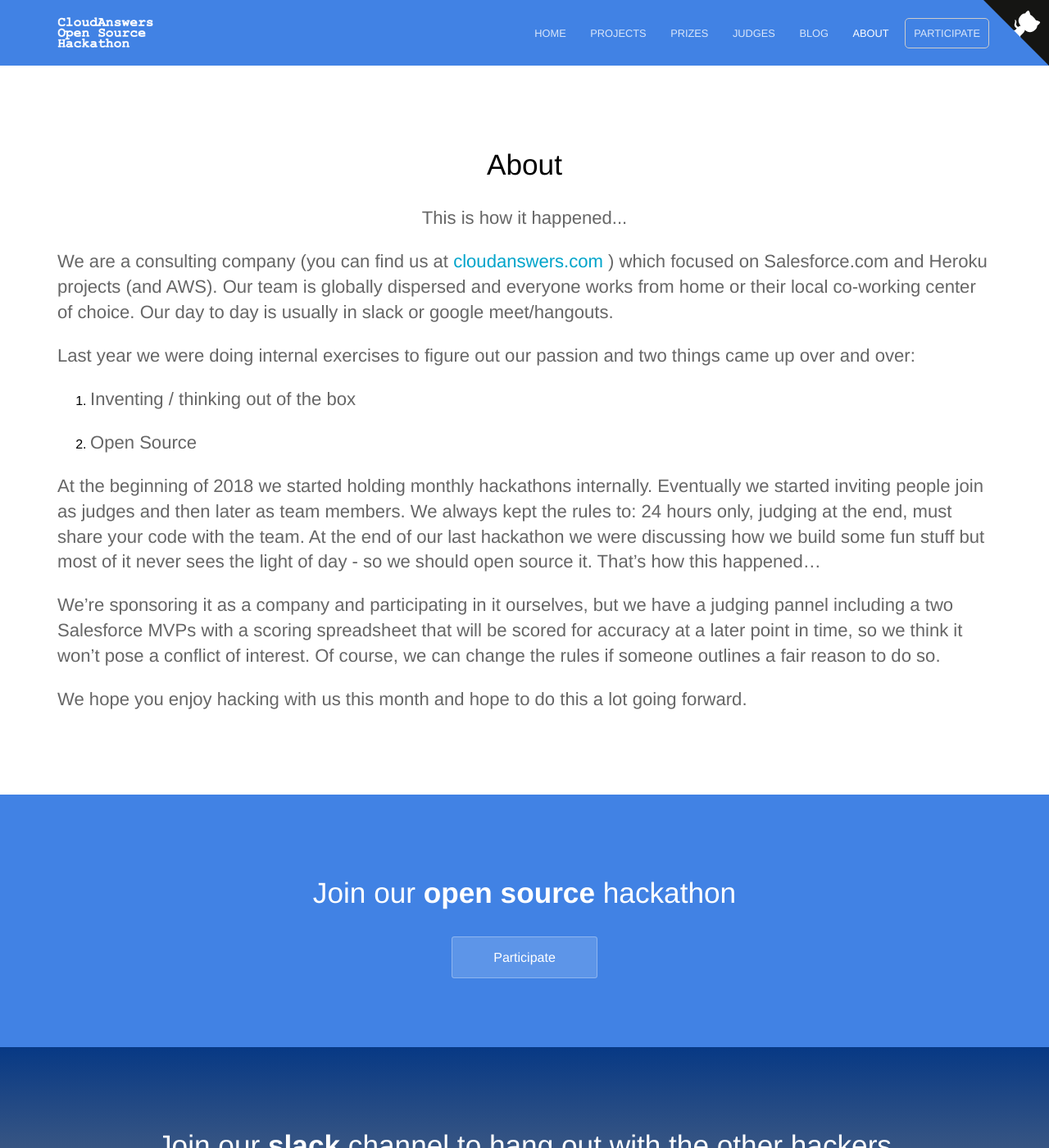
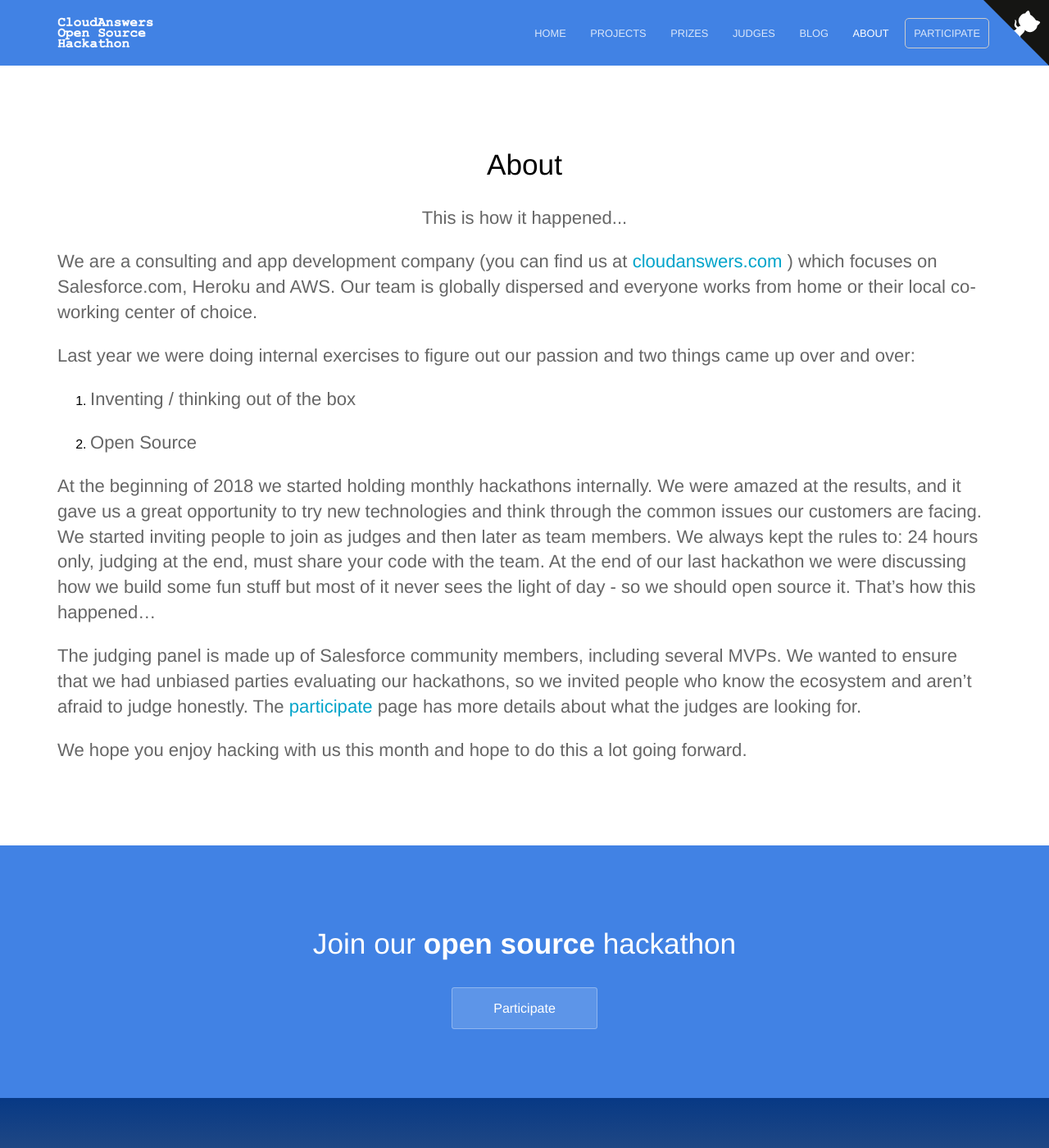
Before and after one commit to cloudanswers/hackathon.cloudanswers.com, a Jekyll site: the page built from about.md, in a window 1280 px wide and 1400 px high. Shown: the whole window at 82% size. Built offline with Jekyll 4.4.1, drawn with Linux system fonts in a browser that asks for light colours; a script that is not in the unit is left out.

Commit message:
Updating about page

```diff
--- a/about.md
+++ b/about.md
@@ -4,7 +4,7 @@ heading: About
 description: This is how it happened...
 ---
 
-We are a consulting company (you can find us at [cloudanswers.com](https://cloudanswers.com) ) which focused on Salesforce.com and Heroku projects (and AWS). Our team is globally dispersed and everyone works from home or their local co-working center of choice. Our day to day is usually in slack or google meet/hangouts.
+We are a consulting and app development company (you can find us at [cloudanswers.com](https://cloudanswers.com) ) which focuses on Salesforce.com, Heroku and AWS. Our team is globally dispersed and everyone works from home or their local co-working center of choice.
 
 Last year we were doing internal exercises to figure out our passion and two things came up over and over:
 
@@ -12,8 +12,8 @@ Last year we were doing internal exercises to figure out our passion and two thi
 
 2.  Open Source
 
-At the beginning of 2018 we started holding monthly hackathons internally. Eventually we started inviting people join as judges and then later as team members. We always kept the rules to: 24 hours only, judging at the end, must share your code with the team. At the end of our last hackathon we were discussing how we build some fun stuff but most of it never sees the light of day - so we should open source it. That's how this happened...
+At the beginning of 2018 we started holding monthly hackathons internally. We were amazed at the results, and it gave us a great opportunity to try new technologies and think through the common issues our customers are facing. We started inviting people to join as judges and then later as team members. We always kept the rules to: 24 hours only, judging at the end, must share your code with the team. At the end of our last hackathon we were discussing how we build some fun stuff but most of it never sees the light of day - so we should open source it. That's how this happened...
 
-We're sponsoring it as a company and participating in it ourselves, but we have a judging pannel including a two Salesforce MVPs with a scoring spreadsheet that will be scored for accuracy at a later point in time, so we think it won't pose a conflict of interest. Of course, we can change the rules if someone outlines a fair reason to do so.
+The judging panel is made up of Salesforce community members, including several MVPs. We wanted to ensure that we had unbiased parties evaluating our hackathons, so we invited people who know the ecosystem and aren't afraid to judge honestly. The <a href="/participate">participate</a> page has more details about what the judges are looking for.
 
 We hope you enjoy hacking with us this month and hope to do this a lot going forward.
```
